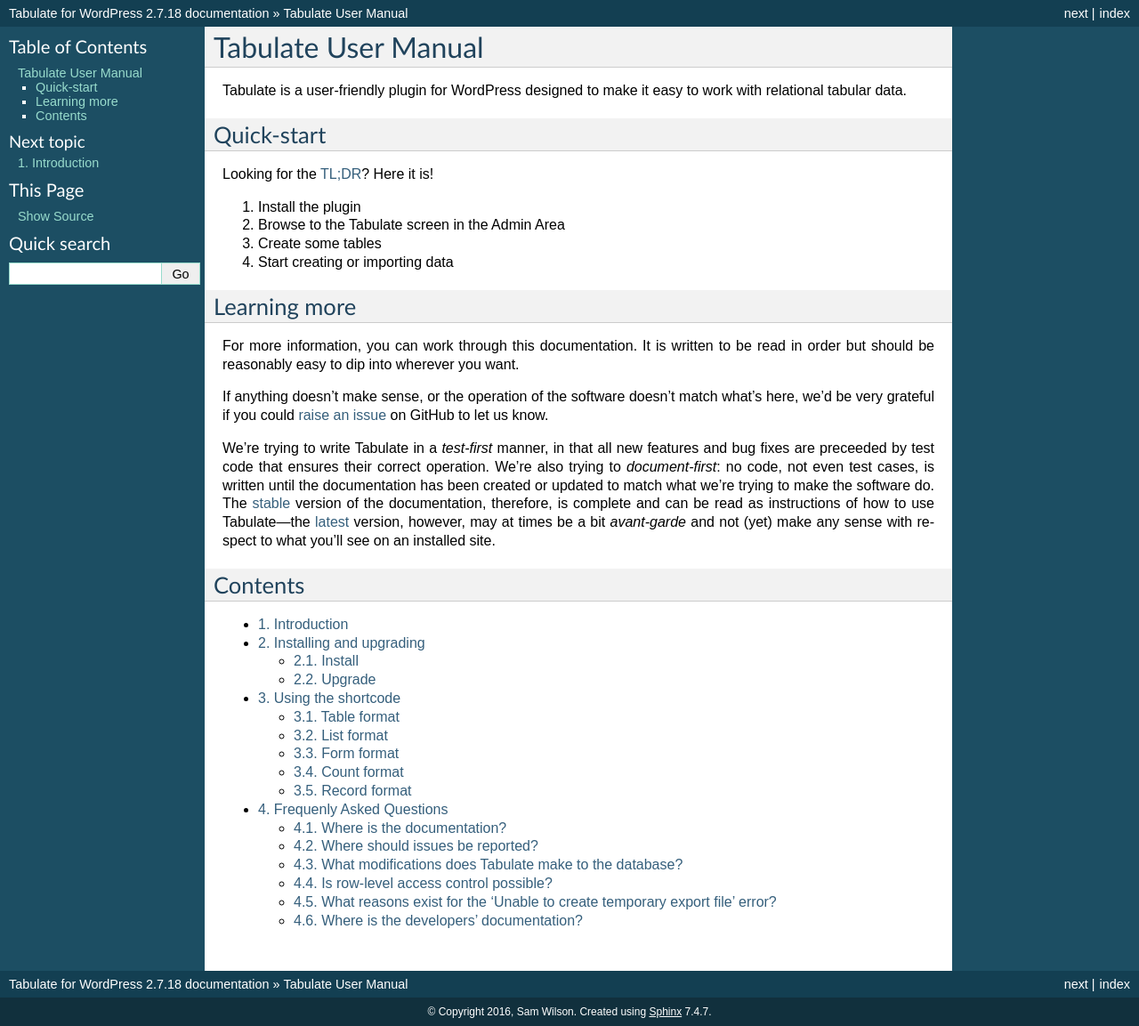
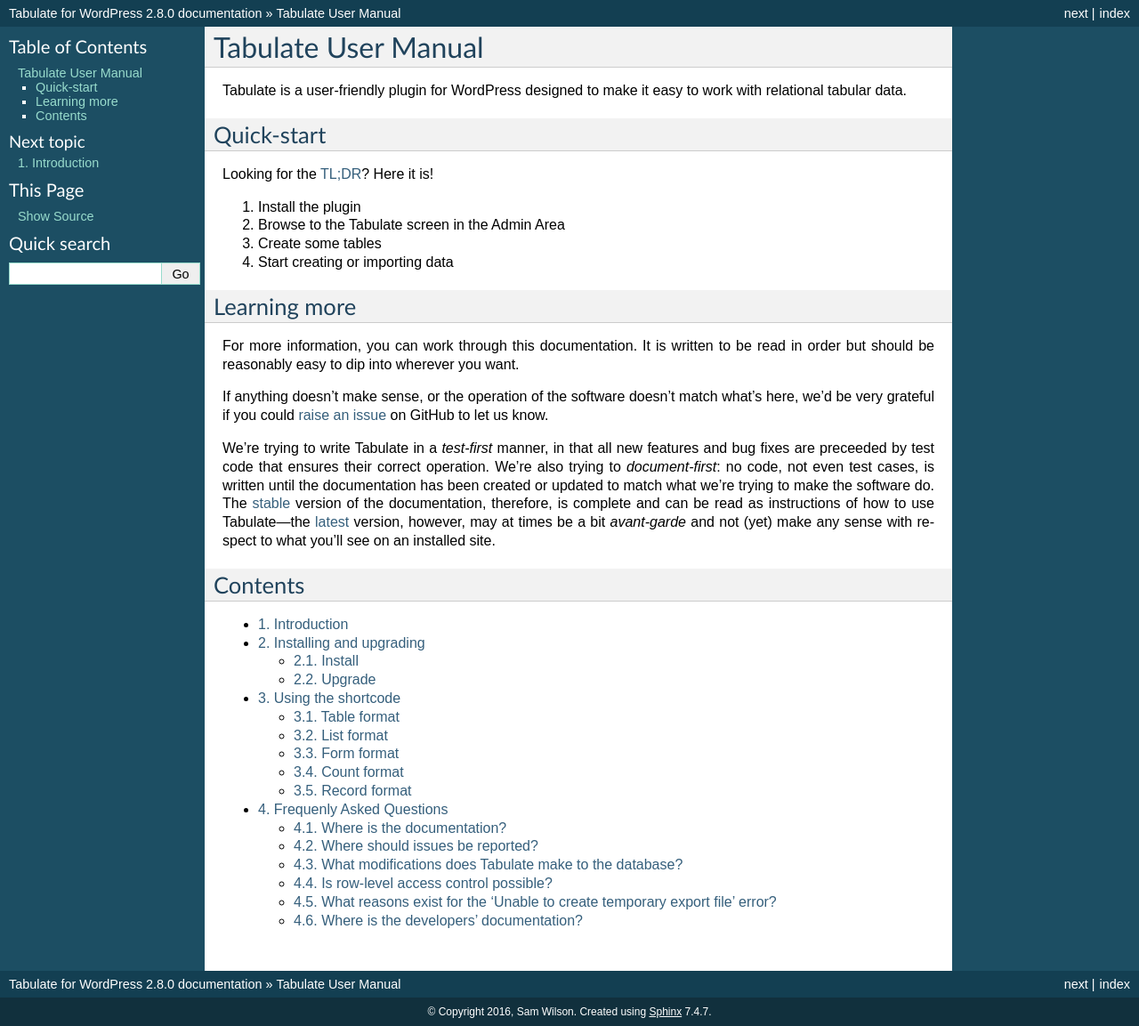
Before and after one commit to tabulate/tabulate, a Sphinx documentation site: the page built from docs/index.rst, in a window 1280 px wide. Shown: the whole page at 89% size. Built offline with Sphinx 7.4.7, drawn with Linux system fonts in a browser that asks for light colours.

Commit message:
Version 2.8.0

```diff
--- a/docs/conf.py
+++ b/docs/conf.py
@@ -11,8 +11,8 @@
 master_doc = 'index'
 project = u'Tabulate for WordPress'
 copyright = u'2016, Sam Wilson'
-version = '2.7'
-release = '2.7.18'
+version = '2.8'
+release = '2.8.0'
 
 # List of patterns, relative to source directory, that match files and
 # directories to ignore when looking for source files.
```
Also changed, not shown: 1 other file.
